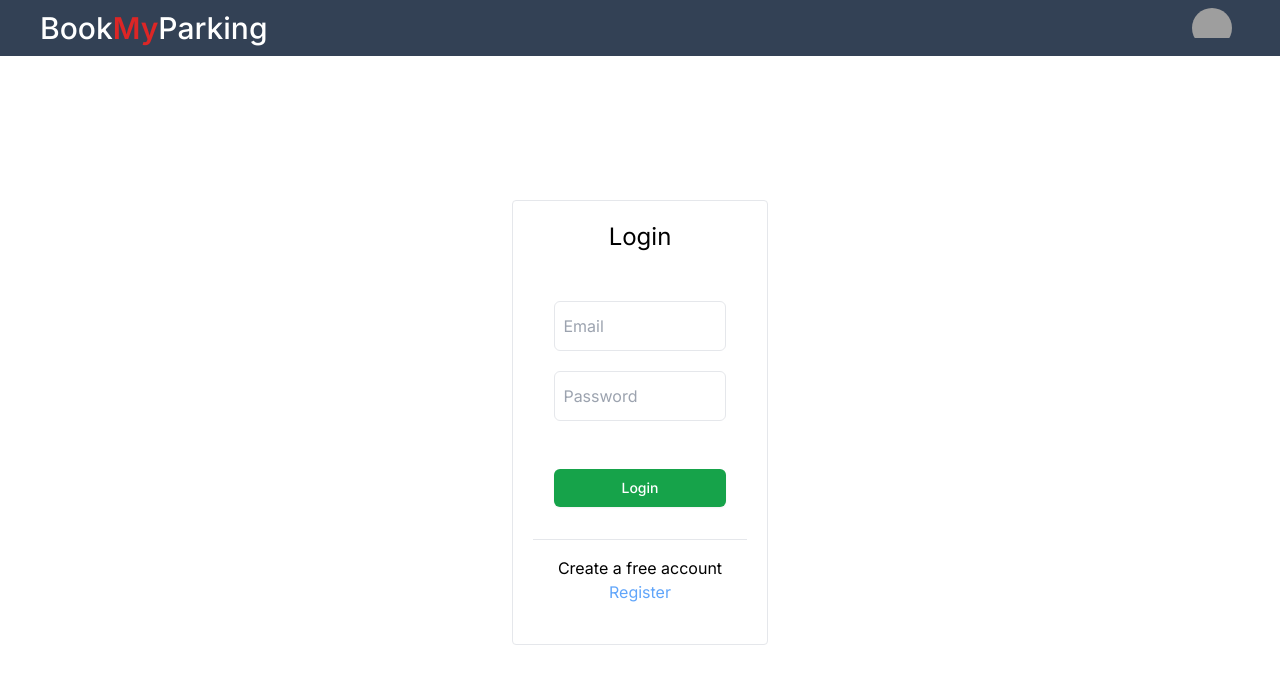
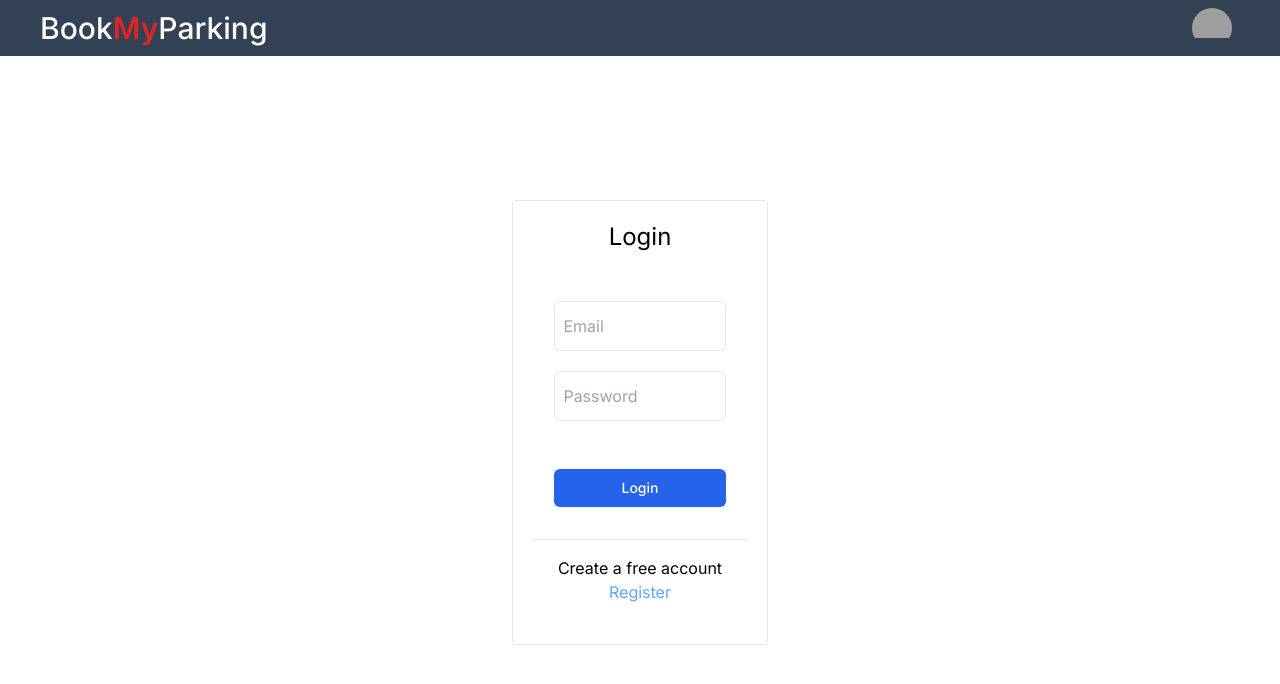
Before and after one commit to PrakashMandal-IV/BookMyParking, a React (Create React App) app: page /#/ in a window 1280 px wide. Shown: the top 684 px of the page. Built offline with nearby package versions, Linux system fonts and the light colour scheme.

Commit message:
Add : change button color

```diff
--- a/src/Pages/LoginPage.jsx
+++ b/src/Pages/LoginPage.jsx
@@ -56,7 +56,7 @@ const Login = (props) => {
                     </div>
 
                     <div className="flex flex-col w-full gap-4 pb-5">
-                        <button type="submit" disabled={Loading} className="w-4/5 mx-auto Inline-flex justify-center rounded-md border border-transparent px-4 py-2 bg-green-600 text-base leading-6 font-medium text-white shadow-sm hover:bg-green-500 focus:outline-none focus:border-green-700 focus:shadow-outline-green transition ease-in-out duration-150ms sm:text-sm sm:leading-5">
+                        <button type="submit" disabled={Loading} className="w-4/5 mx-auto Inline-flex justify-center rounded-md border border-transparent px-4 py-2 bg-blue-600 text-base leading-6 font-medium text-white shadow-sm hover:bg-blue-500 focus:outline-none focus:border-blue-700 focus:shadow-outline-blue transition ease-in-out duration-150ms sm:text-sm sm:leading-5">
                             {Loading ? <div className="mx-auto animate-spin w-5 h-5 rounded-full border-b-2 border-white">
 
                             </div> : 'Login'}
--- a/src/Pages/RegisterUser.jsx
+++ b/src/Pages/RegisterUser.jsx
@@ -47,7 +47,7 @@ const RegisterUser = (props) => {
                         <input type="password" name="RegPassword" className="border mx-auto w-4/5 px-2 py-3 outline-none rounded-md" placeholder="Password" required />
                     </div>
                     <div className="flex flex-col w-full gap-4 pb-5">
-                        <button type="submit" disabled={Loading} className="w-4/5 mx-auto Inline-flex justify-center rounded-md border border-transparent px-4 py-2 bg-green-600 text-base leading-6 font-medium text-white shadow-sm hover:bg-green-500 focus:outline-none focus:border-green-700 focus:shadow-outline-green transition ease-in-out duration-150ms sm:text-sm sm:leading-5">
+                        <button type="submit" disabled={Loading} className="w-4/5 mx-auto Inline-flex justify-center rounded-md border border-transparent px-4 py-2 bg-blue-600 text-base leading-6 font-medium text-white shadow-sm hover:bg-blue-500 focus:outline-none focus:border-blue-700 focus:shadow-outline-green transition ease-in-out duration-150ms sm:text-sm sm:leading-5">
                             {Loading ? <div className="mx-auto animate-spin w-5 h-5 rounded-full border-b-2 border-white">
 
                             </div> : 'Register'}
```
